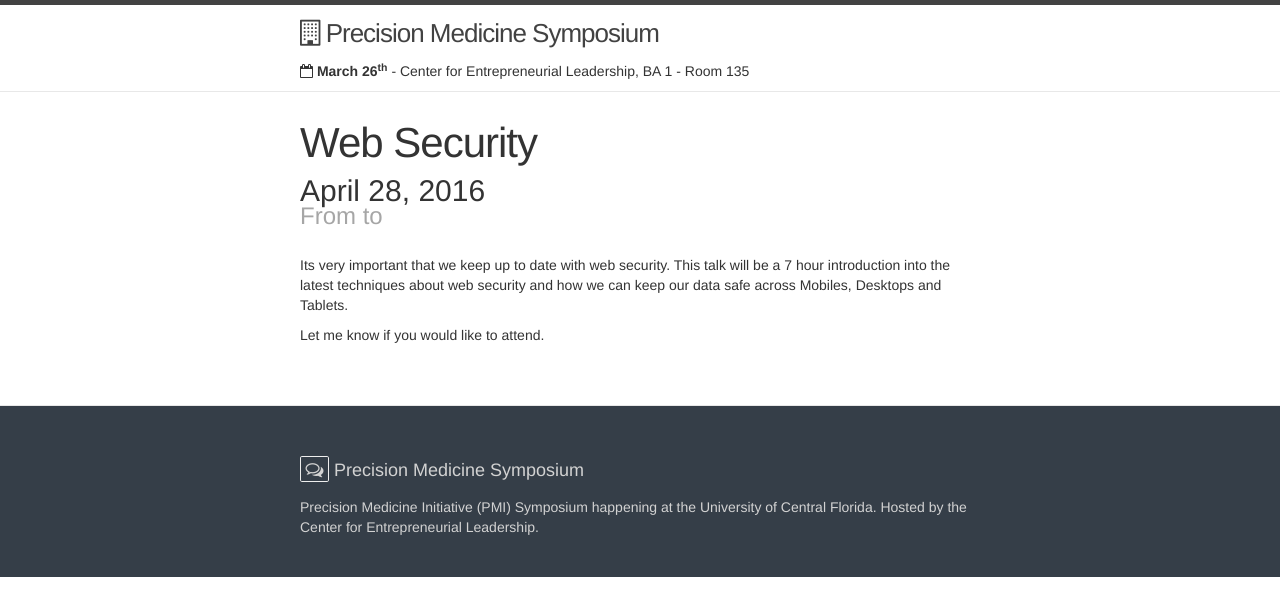
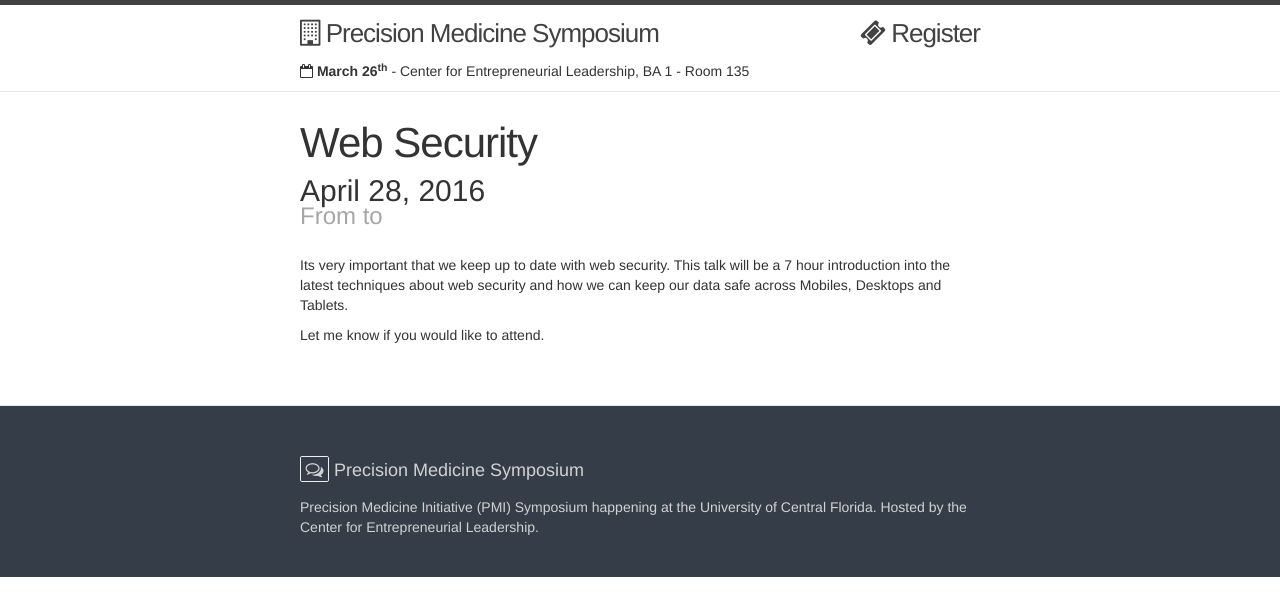
Before and after one commit to dhillonv10/pmi, a Jekyll site: the page built from _posts/2016-04-28-web-security.md, in a window 1280 px wide. Shown: the top 616 px of the page. Built offline with Jekyll 4.4.1, drawn with Linux system fonts in a browser that asks for light colours; nearby versions of some CDN libraries.

```diff
--- a/_includes/header.html
+++ b/_includes/header.html
@@ -2,6 +2,7 @@
 
   <div class="wrapper">
     <a class="site-title" href="{{ site.baseurl }}/"><i class="fa fa-building-o"></i> {{ site.title }}</a>
+    <a class="site-title" style="float:right" href="/pmi/"><i class="fa fa-ticket"></i> Register</a>
   </div>
 
 <!--
--- a/index.html
+++ b/index.html
@@ -2,11 +2,6 @@
 layout: default
 cover: 'http://www.abisolutions.org.uk/website/images/ConferencesHR.jpg'
 ---
-
-
-<div class="wrapper">
-      <h2><a href="#"><i class="fa fa-ticket fa-2x fa-border"></i> <strong>Register</strong> </a></h2>
-</div>
 
 <h2><i class="fa fa-clock-o"></i> Schedule </h2>
 <!--The symposium will begin at 9 am and end at 3.-->
```
